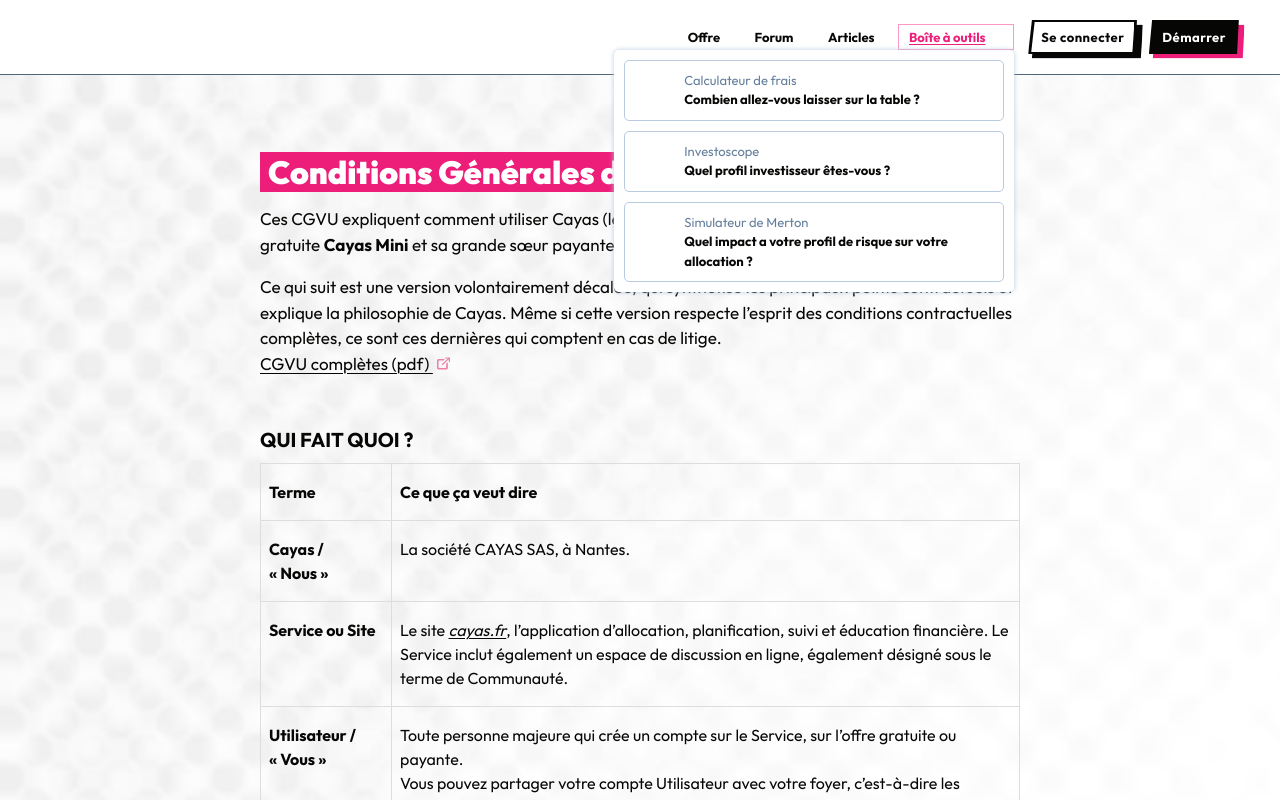
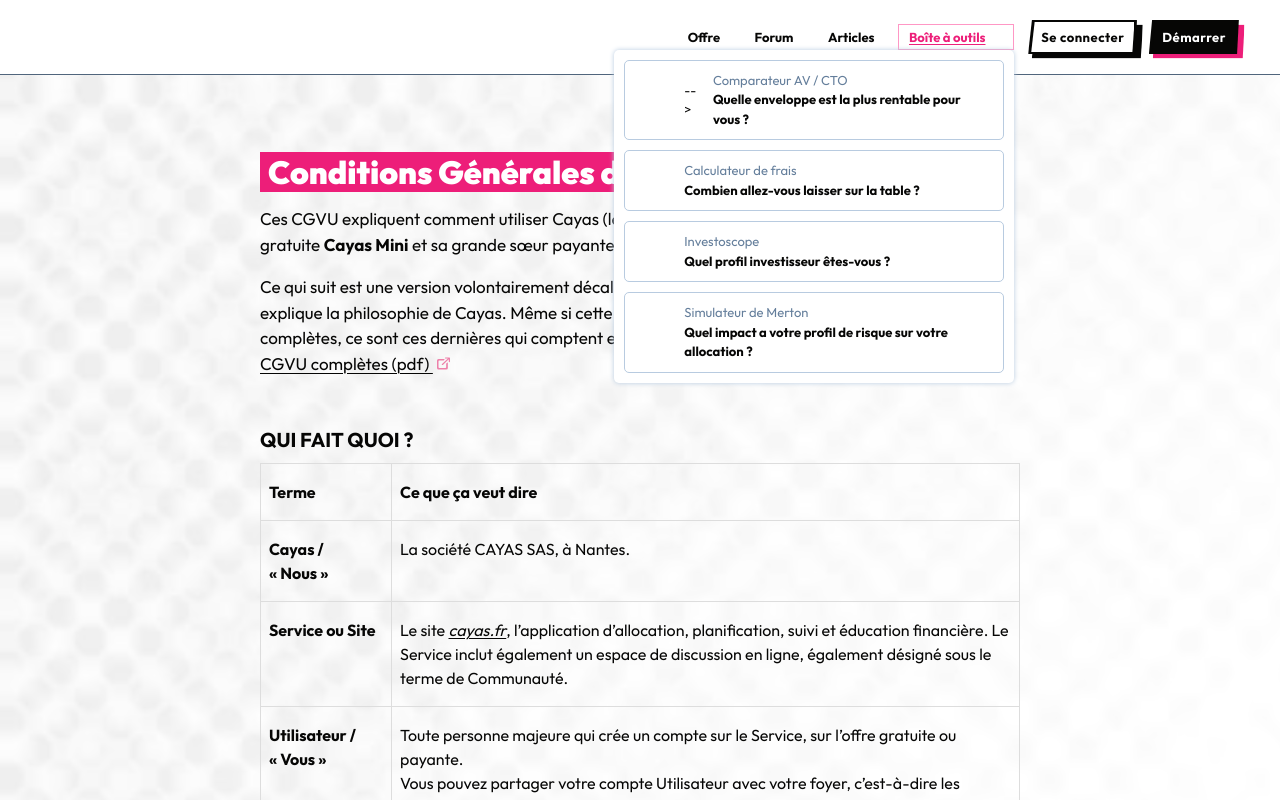
Before and after one commit to cayas-finance/cayas.fr, an Eleventy site: page views/cgvu.html in a window 1280 px wide. Both pictures are taken after a click on the button "Boîte à outils". Shown: the top 800 px of the page. Built offline with nearby package versions, Linux system fonts and the light colour scheme; Eleventy itself is replaced by a stand-in of ours; files that its build step writes are made by us from their sources; what @comtext/markdown-it-blockquote-cite, eleventy-plugin-youtube-embed, marked, svg-sprite would draw is missing.

Commit message:
Add - CTO vs AV - header

```diff
--- a/views/_includes/header.html
+++ b/views/_includes/header.html
@@ -64,13 +64,13 @@
                       <svg class="svg-icon" aria-hidden="true"><use xlink:href="{{ '/assets/sprites.svg#ui_arrow-1--bottom' | url }}"></use></svg>
                     </button>
                     <ul id="subnav-1" aria-hidden="true">
-                      <!--<li aria-current="page" class="block-mirror block-mirror&#45;&#45;nowrap">-->
-                        <!--<svg class="svg-icon" aria-hidden="true"><use xlink:href="{{ '/assets/sprites.svg#deco_battle' | url }}"></use></svg>-->
-                        <!--<a href="https://app.cayas.fr/tools/cto-vs-av" aria-disabled="true">-->
-                          <!--<div class="smallest-font color-gray">Comparateur AV / CTO</div>-->
-                          <!--<strong>Quelle enveloppe est la plus rentable pour vous ?</strong>-->
-                        <!--</a>-->
-                      <!--</li>-->
+                      <li aria-current="page" class="block-mirror block-mirror&#45;&#45;nowrap">
+                        <svg class="svg-icon" aria-hidden="true"><use xlink:href="{{ '/assets/sprites.svg#deco_battle' | url }}"></use></svg>-->
+                        <a href="https://app.cayas.fr/tools/cto-vs-av" aria-disabled="true">
+                          <div class="smallest-font color-gray">Comparateur AV / CTO</div>
+                          <strong>Quelle enveloppe est la plus rentable pour vous ?</strong>
+                        </a>
+                      </li>
                       <li class="block-mirror block-mirror--nowrap">
                         <svg class="svg-icon" aria-hidden="true"><use xlink:href="{{ '/assets/sprites.svg#deco_coins' | url }}"></use></svg>
                         <a href="https://app.cayas.fr/tools/fees-simulator">
```
